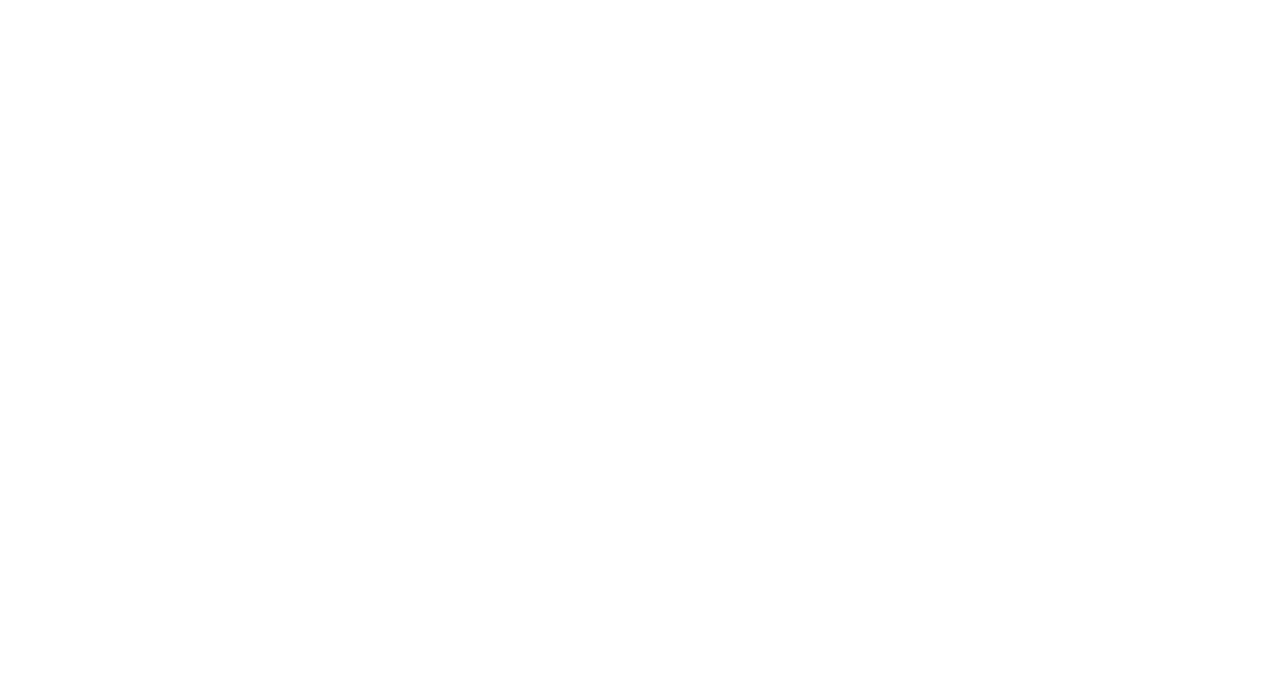
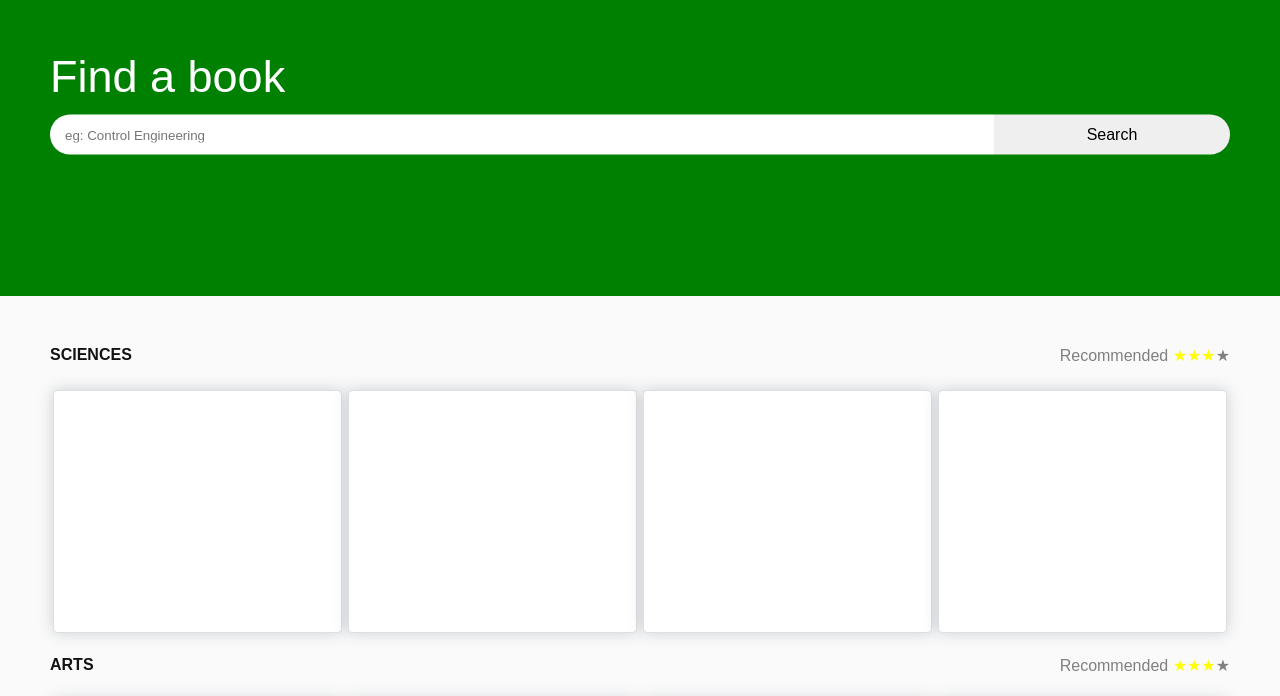
Before and after one commit to KoofNG/Book-information-retrieval-system, a Vue app: page / in a window 1280 px wide. Shown: the part 104-800 px from the top of the page. Built offline with nearby package versions, Linux system fonts and the light colour scheme; a web font is replaced by a local one.

Commit message:
Created the book card template and reused it in the index page

```diff
--- /dev/null
+++ b/src/components/BookCard.vue
@@ -0,0 +1,48 @@
+<template>
+    <div class="card">
+        <img src="" alt="">
+        <div class="card-body">
+            <h4 class="book-title"></h4>
+            <h5 class="book-author"></h5>
+            <h6 class="book-pub-year"></h6>
+        </div>
+    </div>
+</template>
+
+<script>
+export default {
+    props: {
+        id: Number,
+        coverPage: String,
+        AuthorName: String,
+        YearOfPublication: Number,
+    },
+}
+</script>
+
+<style scoped>
+/* Block */
+div.card{
+    width: calc(100%/4);
+    height: 100%;
+    position: relative;
+    display: block;
+    background-color: #ffffff;
+    float: left;
+    margin: 0px 0.2rem;
+    -webkit-box-shadow: 0 0 15px rgba(99, 114, 130, 0.3);
+    box-shadow: 0 0 15px rgba(99, 114, 130, 0.3);
+    border-radius: 5px;
+    background-clip: border-box;
+    border: 1px solid rgba(0,0,0,.125);
+}
+
+/* Elements */
+div.card>img{
+    vertical-align: middle;
+    border-style: none;
+
+}
+
+/* Modifiers */
+</style>
--- a/src/views/Index.vue
+++ b/src/views/Index.vue
@@ -1,15 +1,184 @@
 <template>
-    <div>
+  <div>
+    <Navigation/>
+    <div class="searchBox">
+      <div class="content">
+        <p>Find a book</p>
+        <div class="questionRow">
+          <input type="text" name id placeholder="eg: Control Engineering">
+          <button type="submit">Search</button>
+        </div>
+      </div>
+    </div>
+    <div class="randomBooks">
+      <div class="sciences">
+        <div class="row-title">
+          <p>sciences</p>
+          <span>
+            Recommended
+            <span class="color-yellow">&#9733;</span>
+            <span class="color-yellow">&#9733;</span>
+            <span class="color-yellow">&#9733;</span>
+            <span>&#9733;</span>
+          </span>
+        </div>
 
+        <div class="book-cards">
+            <BookCard v-for="(item, index) in this.sciences" :key="index" />
+        </div>
+      </div>
+      <div class="art">
+        <div class="row-title">
+          <p>arts</p>
+          <span>
+            Recommended
+            <span class="color-yellow">&#9733;</span>
+            <span class="color-yellow">&#9733;</span>
+            <span class="color-yellow">&#9733;</span>
+            <span>&#9733;</span>
+          </span>
+        </div>
+        <div class="book-cards">
+          <BookCard v-for="(item, index) in this.sciences" :key="index"/>
+        </div>
+      </div>
+      <div class="business">
+        <div class="row-title">
+          <p>business</p>
+          <span>
+            Recommended
+            <span class="color-yellow">&#9733;</span>
+            <span class="color-yellow">&#9733;</span>
+            <span class="color-yellow">&#9733;</span>
+            <span>&#9733;</span>
+          </span>
+        </div>
+        <div class="book-cards">
+          <BookCard v-for="(item, index) in this.sciences" :key="index"/>
+        </div>
+      </div>
     </div>
+    <Footer/>
+  </div>
 </template>
 
 <script>
+import Navigation from "@/components/Navigation.vue";
+import BookCard from "@/components/BookCard.vue";
+import Footer from "@/components/Footer.vue";
+
 export default {
+  components: {
+    Navigation,
+    BookCard,
+    Footer
+  },
 
+  data() {
+    return {
+      sciences: 4,
+    };
+  }
 };
 </script>
 
 <style>
+/* Block */
+div.searchBox {
+  height: 400px;
+  width: 100%;
+  display: block;
+  position: relative;
+  padding: 10px 50px;
+  margin: 0;
+  box-sizing: border-box;
+  background-color: green;
+}
+div.content {
+  display: block;
+  position: relative;
+  top: 50%;
+  transform: translateY(-50%);
+  -moz-transform: translateY(-50%);
+  -webkit-transform: translateY(-50%);
+  padding: 5px 0;
+}
+div.questionRow {
+  height: 40px;
+  width: 100%;
+  display: flex;
+  justify-content: space-between;
+}
+div.randomBooks {
+  width: 100%;
+  height: auto;
+  display: block;
+  position: relative;
+  padding: 40px 50px;
+  background-color: #fafafa;
+}
+div.randomBooks > div:nth-child(2) {
+  margin: 10px 0;
+}
+div.randomBooks > div {
+  height: 300px;
+  width: 100%;
+  position: relative;
+  display: block;
+}
+div.book-cards {
+  height: 243px;
+  width: 100%;
+  position: relative;
+  display: flex;
+  justify-content: space-between;
+}
 
+/* Element */
+div.content > p {
+  color: #ffffff;
+  font-size: 45px;
+  font-weight: 300;
+  text-align: left;
+  margin: 0px;
+  padding: 12.5px 0;
+}
+div.questionRow > input {
+  width: 80%;
+  border-radius: 20px 0 0 20px;
+  outline: none;
+  border: none;
+  padding: 5px 15px;
+}
+div.questionRow > button {
+  width: 20%;
+  border-radius: 0 20px 20px 0px;
+  outline: none;
+  border: none;
+  font-size: 16px;
+  font-weight: 400;
+}
+div.row-title {
+  display: flex;
+  justify-content: space-between;
+  margin-bottom: 15px;
+  position: relative;
+}
+
+/* Modifiers */
+div.row-title > p {
+  margin: 0;
+  padding: 10px 0;
+  text-transform: uppercase;
+  color: #121212;
+  font-weight: bold;
+}
+div.row-title > span {
+  margin: 0;
+  padding: 10px 0;
+  color: grey;
+}
+span.color-yellow {
+  color: yellow;
+}
 </style>
```
